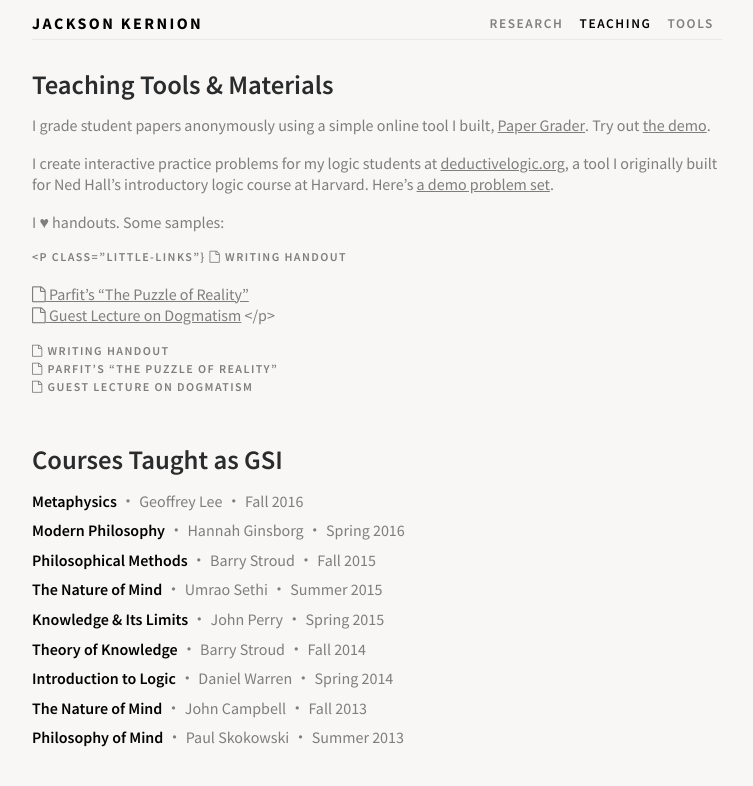
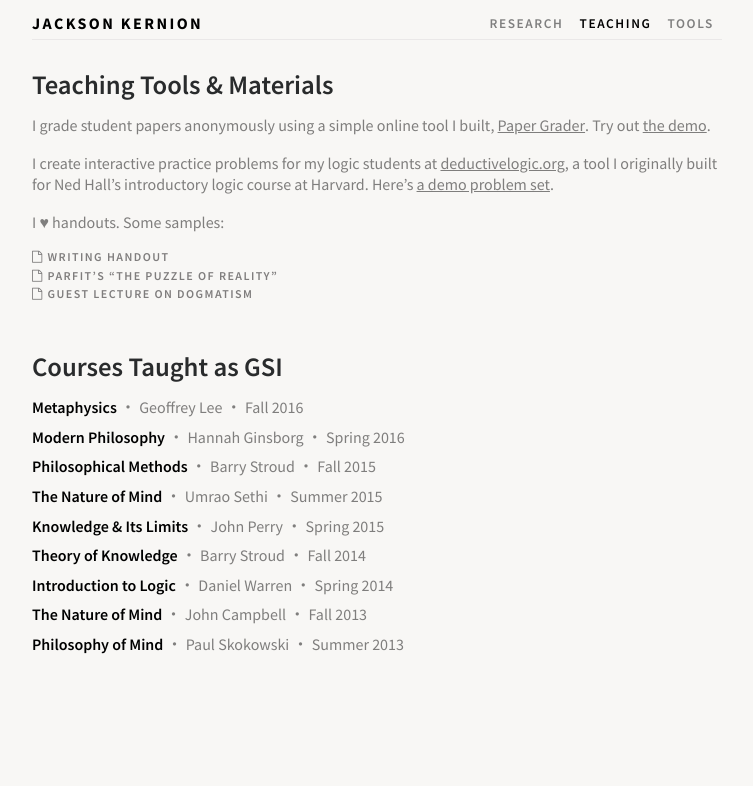
Before and after one commit to jacksonkernion/jacksonkernion.github.io, a Jekyll site: the page built from teaching.md, in a window 1280 px wide. Shown: the top 786 px of the page, without its empty margins (263-1016 px from the left). Built offline with Jekyll 4.4.1, drawn with Linux system fonts in a browser that asks for light colours; nearby versions of some CDN libraries; our own code applies the rules of GitHub Pages for plain Markdown files.

Commit message:
More design fixes/updates

```diff
--- a/teaching.md
+++ b/teaching.md
@@ -9,15 +9,6 @@ I grade student papers anonymously using a simple online tool I built, [Paper Gr
 I create interactive practice problems for my logic students at [deductivelogic.org](http://deductivelogic.org), a tool I originally built for Ned Hall's introductory logic course at Harvard. Here's [a demo problem set](http://deductivelogic.org/psets/demo).
 
 I &#9829; handouts. Some samples:
-
-<p class="little-links"}
-[<i class="fa fa-file-o" aria-hidden="true"></i> Writing Handout](assets/Kernion - Writing Handout.pdf)
-<br/>
-{: .little-links }
-[<i class="fa fa-file-o" aria-hidden="true"></i> Parfit's "The Puzzle of Reality"](assets/Kernion - Phil 125 Handout - Parfit's The Puzzle of Reality.pdf)
-<br/>
-[<i class="fa fa-file-o" aria-hidden="true"></i> Guest Lecture on Dogmatism](assets/Kernion - Phil 122 Guest Lecture - Dogmatism.pdf)
-</p>
 
 <p class="little-links">
 <a href="/assets/Kernion%20-%20Writing%20Handout.pdf"><i class="fa fa-file-o" aria-hidden="true"></i> Writing Handout</a>
```
